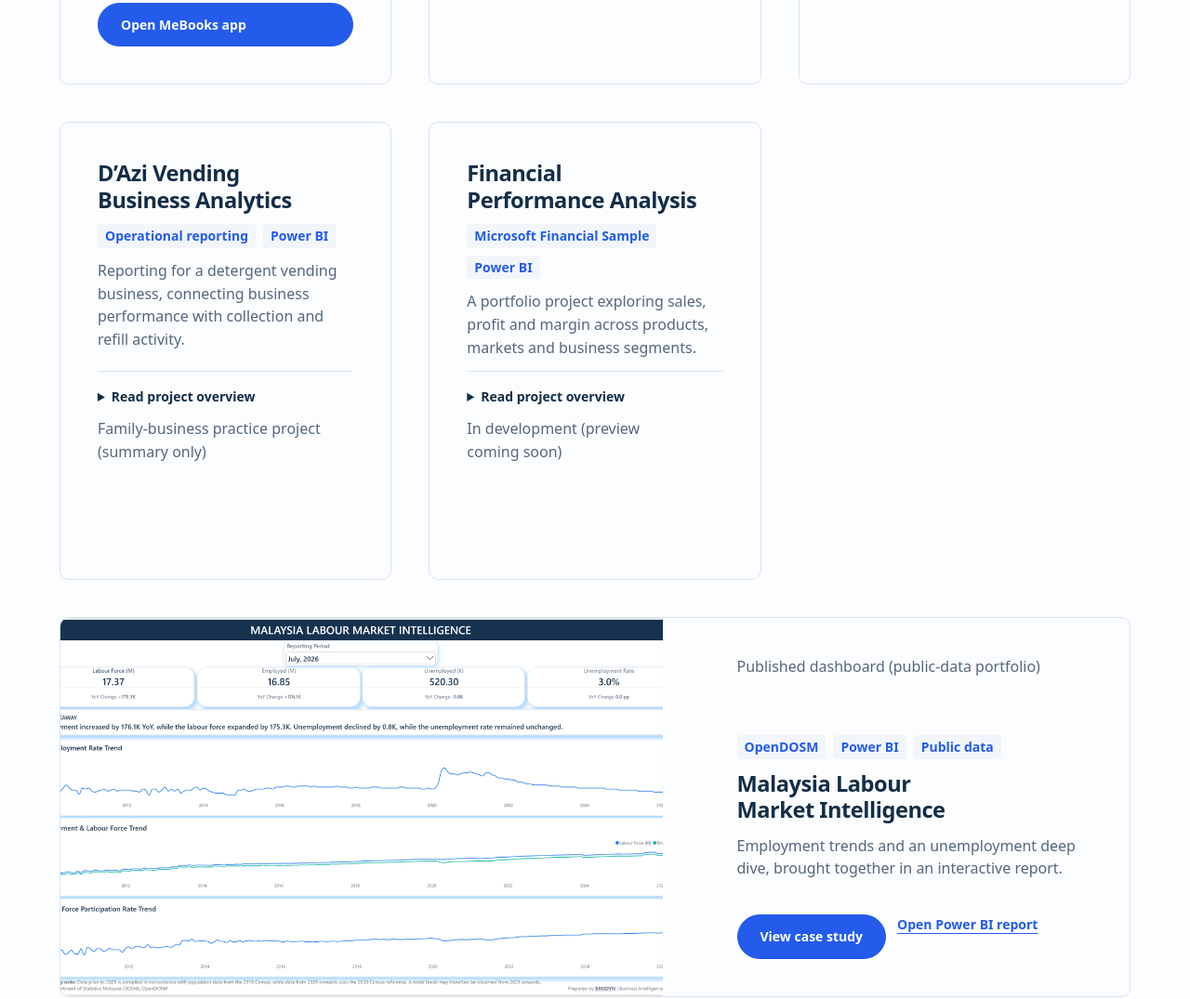
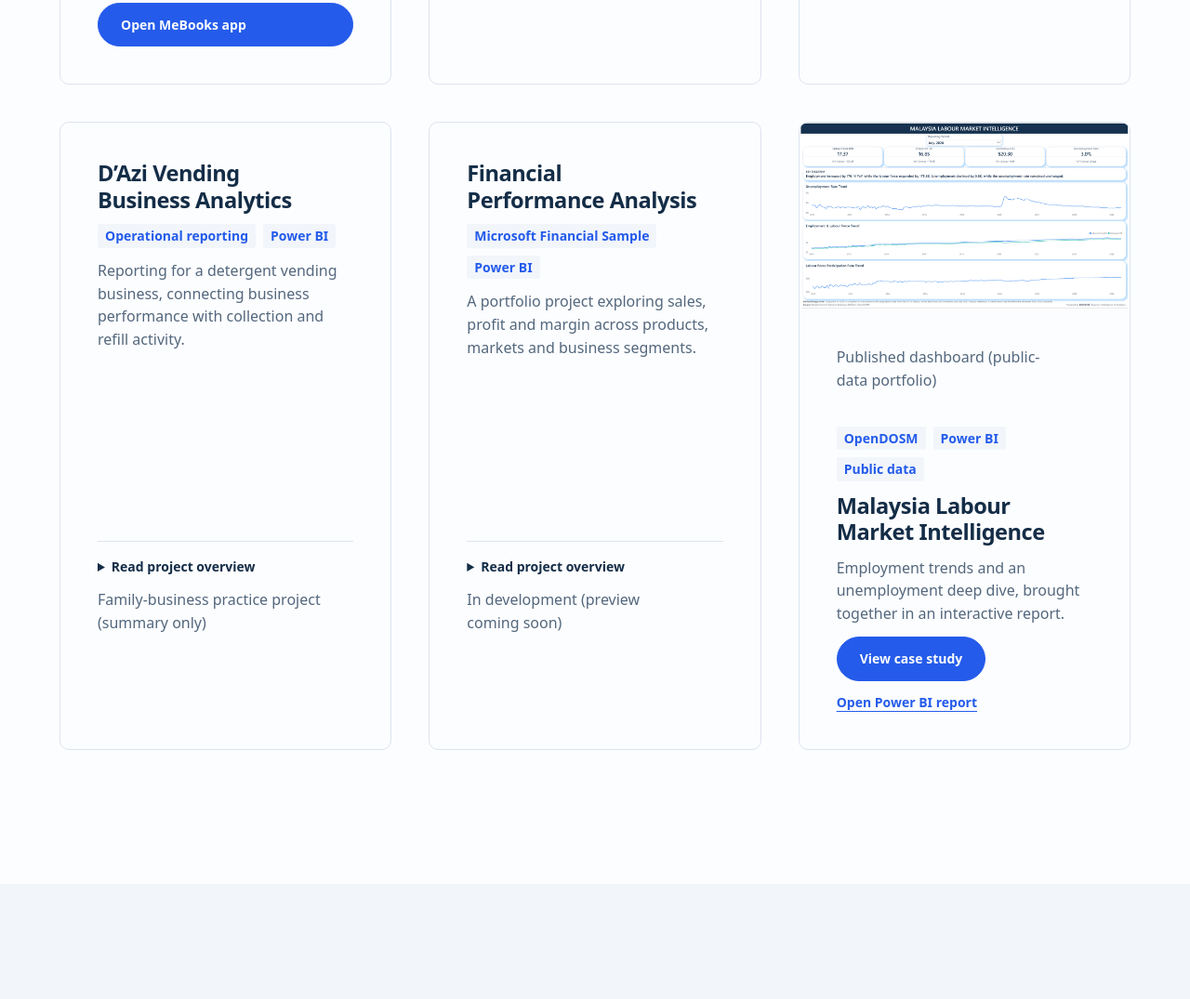
Before and after one commit to brodyn-dev/brodyn-dev.github.io, a plain HTML site: page index.html in a window 1280 px wide. Shown: the part 2013-3088 px from the top of the page at 93% size. Drawn offline with Linux system fonts and the light colour scheme.

Commit message:
Fix empty grid slot in Selected work section
Same root cause as the services grid: the last project card (Malaysia
Labour Market Intelligence) was set to span the full grid width
(grid-column:1/-1), which couldn't share a row with the two preceding
cards, pushing it to its own row and leaving a blank cell next to them.
Reverted it to a normal single-width card (image on top, like the
original pre-redesign layout) so all 6 project cards fill two complete
rows with no gaps.

Co-Authored-By: Claude Sonnet 5 <noreply@anthropic.com>

```diff
--- a/assets/site.css
+++ b/assets/site.css
@@ -90,15 +90,14 @@ h2 + .lead,h2 + p{margin-top:var(--space-md)}
 .tech li{font-size:var(--text-sm);font-weight:600;color:var(--color-accent);background:var(--color-paper-2);padding:var(--space-3xs) var(--space-xs);border-radius:var(--space-3xs)}
 .project-body>p{color:var(--color-muted);font-size:var(--text-md);margin:0;min-height:4.65em}
 .project-body details{border-top:1px solid var(--color-rule);padding-top:var(--space-md);margin-top:auto}
-.project:not(.project-featured) .project-body:not(:has(>a.button))::after{content:"";display:block;height:47px}
+.project-body:has(>details):not(:has(>a.button))::after{content:"";display:block;height:47px}
 summary{cursor:pointer;font-weight:700;font-size:var(--text-sm)}
 details p{margin-top:var(--space-sm)!important;font-size:var(--text-sm)!important}
 details ul{padding-left:var(--space-lg);color:var(--color-muted);font-size:var(--text-sm)}
 .project-link{font-size:var(--text-sm);color:var(--color-accent);font-weight:700;text-underline-offset:4px}
 .status{font-size:var(--text-sm);color:var(--color-muted);margin:0}
-.project-featured{grid-column:1/-1;display:grid;grid-template-columns:minmax(0,7fr) minmax(0,5fr);gap:var(--space-xl)}
 .project-image{display:block;background:var(--color-paper-2)}
-.project-image img{display:block;width:100%;height:100%;object-fit:cover}
+.project-image img{display:block;width:100%;height:auto}
 
 /* services (Steps/ordered feature set) */
 .services{background:var(--color-paper-2)}
@@ -185,7 +184,6 @@ footer a{text-underline-offset:3px}
   .service-grid{grid-template-columns:repeat(2,minmax(0,1fr))}
   .skill-grid,.about,.findings{grid-template-columns:minmax(0,1fr)}
   .footer-grid{grid-template-columns:repeat(2,minmax(0,1fr))}
-  .project-featured{grid-template-columns:minmax(0,1fr)}
   .workflow-list{grid-template-columns:repeat(3,minmax(0,1fr))}
 }
 @media(max-width:45rem){
--- a/index.html
+++ b/index.html
@@ -91,7 +91,7 @@
 <p class="status">In development (preview coming soon)</p>
 </div></article>
 
-<article class="project project-featured"><a href="malaysia-labour-market.html" class="project-image"><img src="labour-overview.png" width="1280" height="720" alt="Malaysia labour market dashboard, July 2026" loading="lazy"></a><div class="project-body">
+<article class="project"><a href="malaysia-labour-market.html" class="project-image"><img src="labour-overview.png" width="1280" height="720" alt="Malaysia labour market dashboard, July 2026" loading="lazy"></a><div class="project-body">
 <p class="status">Published dashboard (public-data portfolio)</p>
 <ul class="tech"><li>OpenDOSM</li><li>Power BI</li><li>Public data</li></ul>
 <h3>Malaysia Labour Market Intelligence</h3>
```
